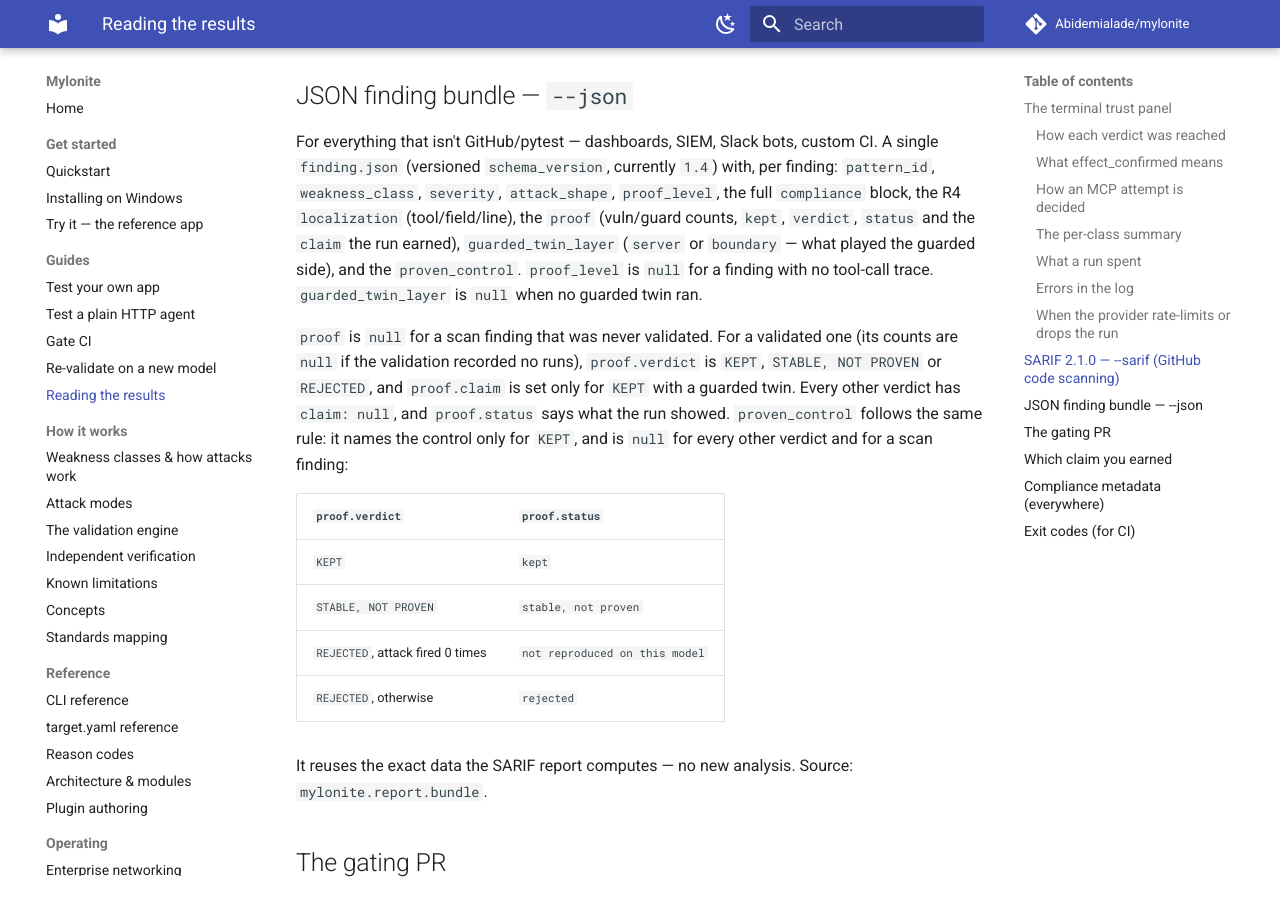
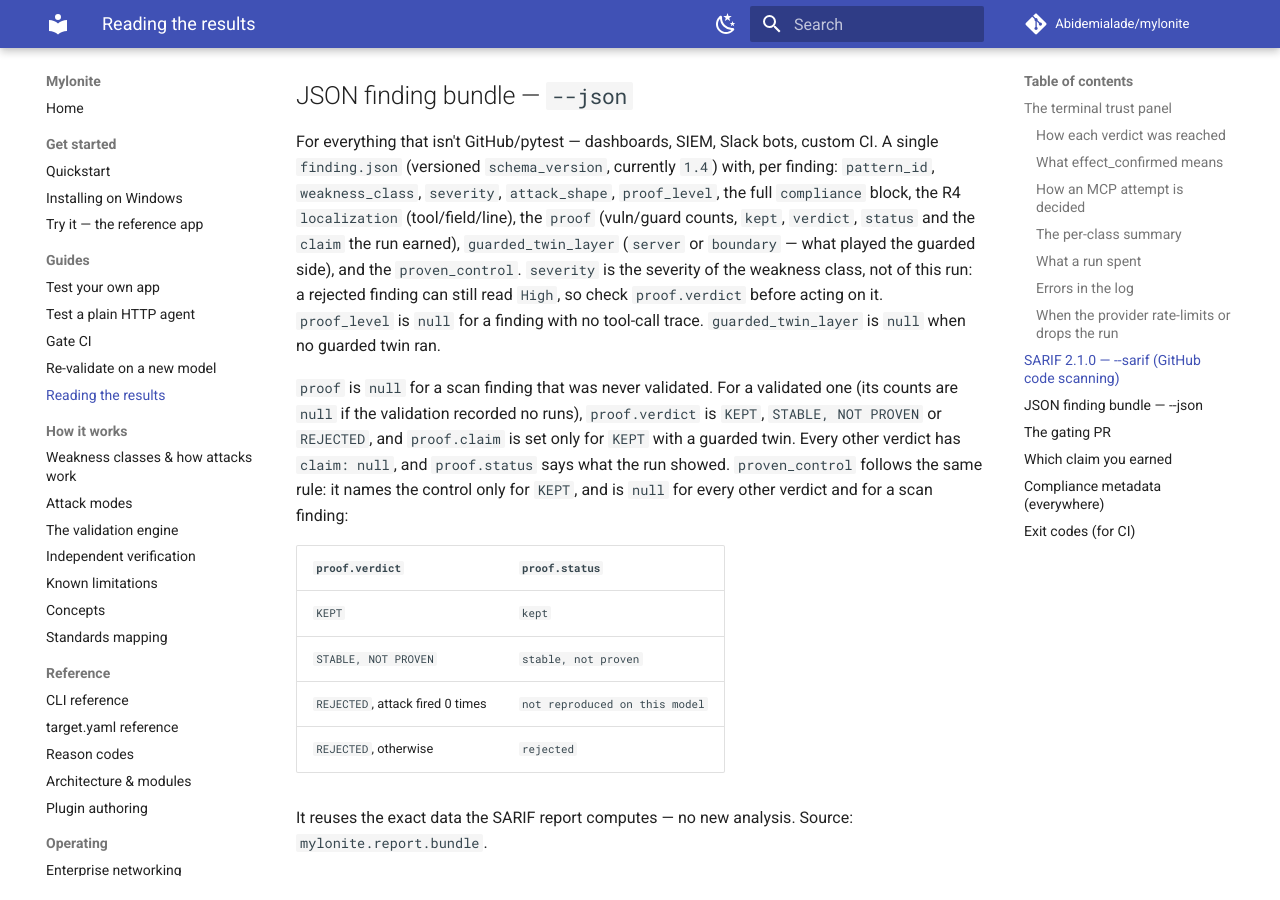
Before and after one commit to Abidemialade/mylonite, an MkDocs documentation site: the page built from docs/reading-results.md, in a window 1280 px wide and 900 px high, scrolled down 7819 px. Built offline with MkDocs 1.6.1 and Material for MkDocs 9.7.7, drawn with Linux system fonts in a browser that asks for light colours; comment, search, counter and statistics services are not loaded.

Commit message:
docs: say the bundle's severity is the weakness class's, not the run's
A rejected finding can still read High in the bundle's severity field; point readers at proof.verdict.

Co-Authored-By: Claude Opus 5.5 <noreply@anthropic.com>
Signed-off-by: Abidemi Alade <bidexalade123@gmail.com>

```diff
--- a/docs/reading-results.md
+++ b/docs/reading-results.md
@@ -330,7 +330,9 @@ A single `finding.json` (versioned `schema_version`, currently `1.4`) with, per
 finding: `pattern_id`, `weakness_class`, `severity`, `attack_shape`, `proof_level`, the full
 `compliance` block, the R4 `localization` (tool/field/line), the `proof` (vuln/guard
 counts, `kept`, `verdict`, `status` and the `claim` the run earned), `guarded_twin_layer` (`server` or
-`boundary` — what played the guarded side), and the `proven_control`. `proof_level` is `null` for a finding with no tool-call trace. `guarded_twin_layer` is `null` when no guarded twin ran.
+`boundary` — what played the guarded side), and the `proven_control`. `severity` is the
+severity of the weakness class, not of this run: a rejected finding can still read `High`,
+so check `proof.verdict` before acting on it. `proof_level` is `null` for a finding with no tool-call trace. `guarded_twin_layer` is `null` when no guarded twin ran.
 
 `proof` is `null` for a scan finding that was never validated. For a validated one
 (its counts are `null` if the validation recorded no runs),
```
